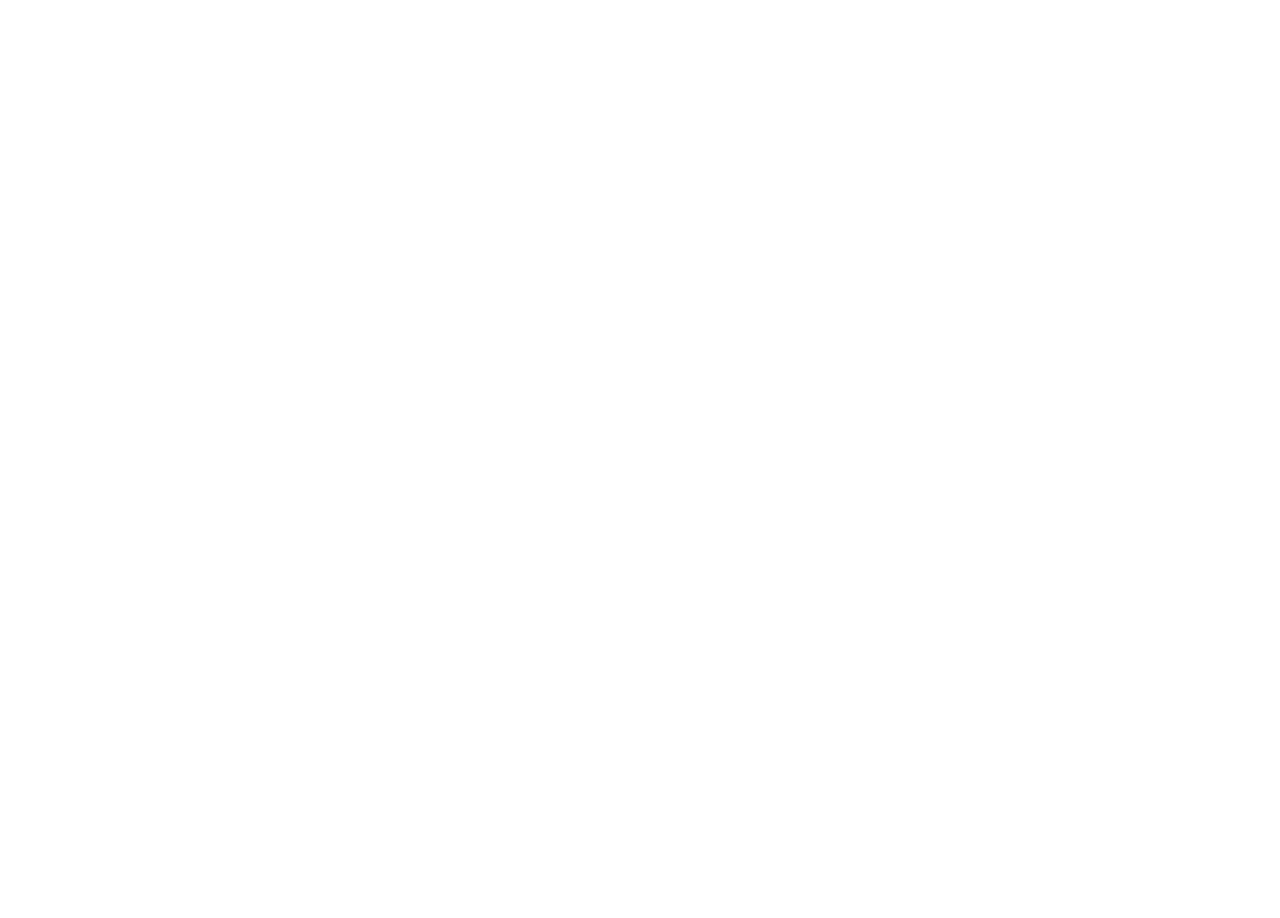
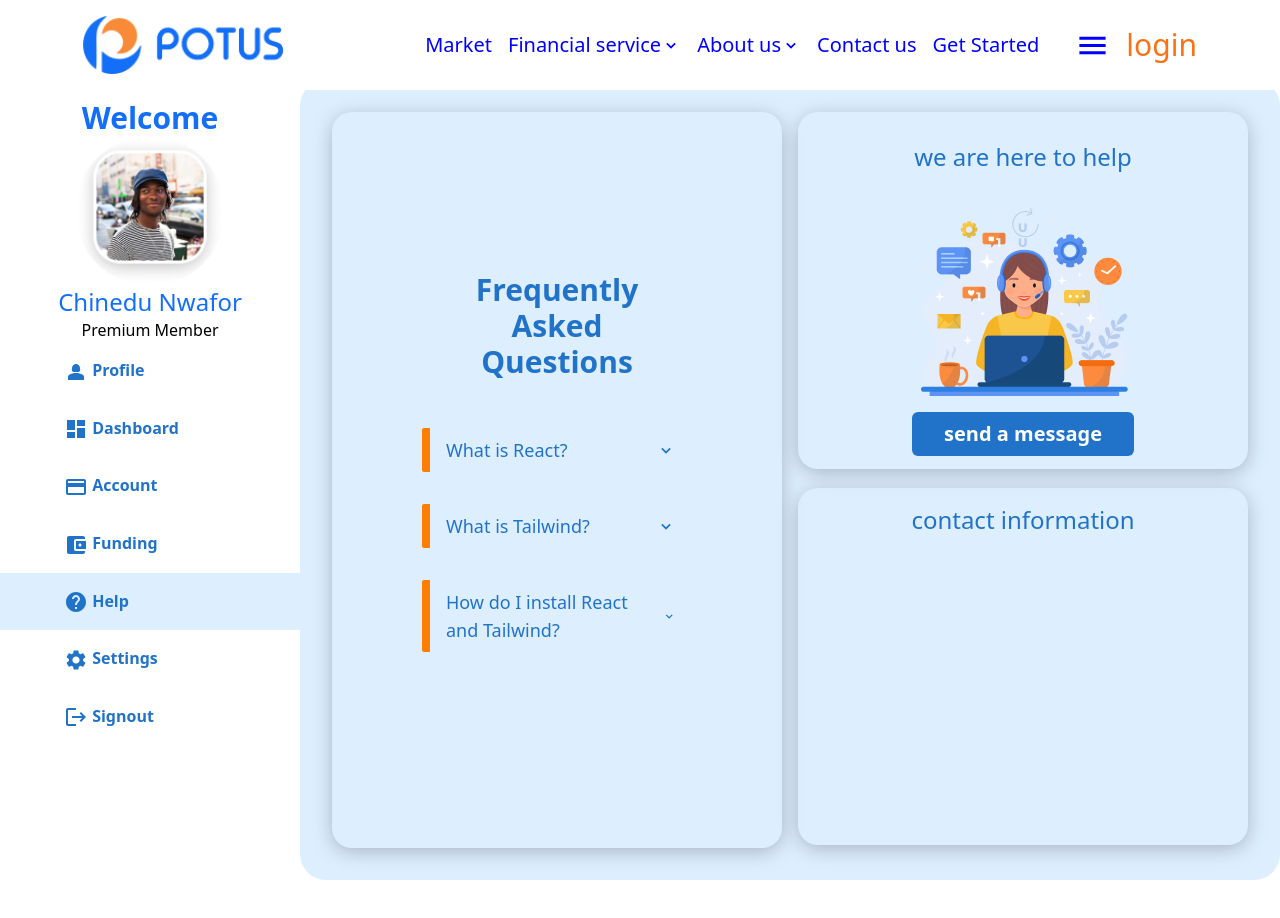
Before and after one commit to romeoscript/fitted_resources, a React (Vite) app: page /dashboards/help in a window 1280 px wide. Before the commit this address had no page. Shown: the top 918 px of the page. Before the commit the page ends 800 px from the top, so only its background shows below. Built offline with nearby package versions, Linux system fonts and the light colour scheme.

Commit message:
feat;done

```diff
--- a/src/App.jsx
+++ b/src/App.jsx
@@ -1,6 +1,5 @@
 import { useState } from "react";
-import reactLogo from "./assets/react.svg";
-import viteLogo from "/vite.svg";
+
 import "./App.css";
 import { Route, Routes } from "react-router-dom";
 import Home from "./pages/Home";
@@ -9,6 +8,7 @@
 import Dashboard from "./pages/Dashboard";
 import Accounts from "./components/dashboard/pages/Accounts";
 import Funding from "./components/dashboard/pages/Funding";
+import Help from "./components/dashboard/pages/Help";
 
 function App() {
   return (
@@ -20,6 +20,7 @@
         <Route path="/dashboard" element={<Dashboard />} />
         <Route path="/dashboards/account" element={<Accounts />} />
         <Route path="/dashboards/funding" element={<Funding />} />
+        <Route path="/dashboards/help" element={<Help />} />
       </Routes>
     </>
   );
--- a/src/components/dashboard/Sidebar.jsx
+++ b/src/components/dashboard/Sidebar.jsx
@@ -66,7 +66,7 @@
           </li>
         </NavLink>
         <NavLink
-          to="/dashboardh"
+          to="/dashboards/help"
           className={({ isActive }) => (isActive ? activeLink : normalLink)}
         >
           <li className="my-[1rem] px-[4rem]">
--- /dev/null
+++ b/src/components/dashboard/pages/Help.jsx
@@ -0,0 +1,92 @@
+import React,{useState} from "react";
+import Layout from "../Layout";
+import { BiChevronDown } from "react-icons/bi";
+import asset1customer from "../../../assets/asset1cus.png";
+
+const faqs = [
+  {
+    question: "What is React?",
+    answer:
+      "React is a JavaScript library for building user interfaces. It allows you to create reusable UI components and manage the state of your application efficiently.",
+  },
+  {
+    question: "What is Tailwind?",
+    answer:
+      "Tailwind is a utility-first CSS framework that allows you to quickly build custom designs without writing any CSS. It provides a set of pre-defined classes that you can use to style your HTML elements.",
+  },
+  {
+    question: "How do I install React and Tailwind?",
+    answer:
+      "You can install React and Tailwind using npm or yarn. Here's an example command: npm install react tailwindcss",
+  },
+];
+
+const Help = () => {
+  const [activeIndex, setActiveIndex] = useState(null);
+
+  function handleClick(index) {
+    setActiveIndex(index === activeIndex ? null : index);
+  }
+
+  return (
+    <div>
+      <Layout>
+        <section className="p-[1rem]">
+          <div className="grid grid-cols-2 gap-4">
+            <aside
+              className="h-[736px] rounded-[20px]"
+              style={{ boxShadow: "0px 4px 20px -1px rgba(0, 0, 0, 0.25)" }}
+            >
+              <div className="text-white md:w-3/5 w-[90%] m-auto mt-[8rem] min-h-[100vh] ">
+                <h2 className="text-[#2173C9] text-center text-3xl font-bold p-[2rem] ">
+                  Frequently Asked Questions
+                </h2>
+                {faqs.map((faq, index) => (
+                  <div key={index} className=" py-4">
+                    <button
+                      onClick={() => handleClick(index)}
+                      className="flex justify-between border-l-8 rounded-sm border-[#FF7D00]  text-[#2173C9] items-center w-full px-4 py-2 text-lg font-medium text-left  focus:outline-none "
+                    >
+                      <span>{faq.question}</span>
+                      <BiChevronDown
+                        className={`${
+                          activeIndex === index ? "transform rotate-90" : ""
+                        } w-5 h-5`}
+                      />
+                    </button>
+                    {activeIndex === index && (
+                      <p className="mt-2 px-4 text-gray-500 w-4/5 p-[1.5rem] border border-white bg-gray-300 bg-opacity-5 backdrop-blur-md rounded-md">
+                        {faq.answer}
+                      </p>
+                    )}
+                  </div>
+                ))}
+              </div>
+            </aside>
+            <aside className="grid gap-4">
+              <div
+                className="h-[357px] rounded-[20px] flex items-center flex-col justify-center"
+                style={{ boxShadow: "0px 4px 20px -1px rgba(0, 0, 0, 0.25)" }}
+              >
+                <h1 className="text-[#2173C9] my-[1rem] text-2xl"> we are here to help</h1>
+                <img src={asset1customer} alt="" className="block text-center my-[1rem]" />
+                <button className="text-xl font-bold bg-[#2173C9] rounded-md px-[2rem] py-[0.5rem] text-white">
+                  send a message
+                </button>
+              </div>
+              <div
+                className="h-[357px] rounded-[20px]"
+                style={{ boxShadow: "0px 4px 20px -1px rgba(0, 0, 0, 0.25)" }}
+              >
+                <h1 className="text-[#2173C9] my-[1rem] text-2xl"> contact information</h1>
+
+              </div>
+            </aside>
+          </div>
+        </section>
+      </Layout>
+    </div>
+  );
+};
+
+export default Help;
```
Also changed, not shown: src/assets/asset1cus.png (added).
